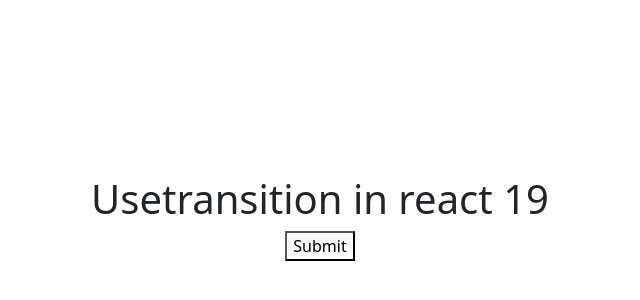
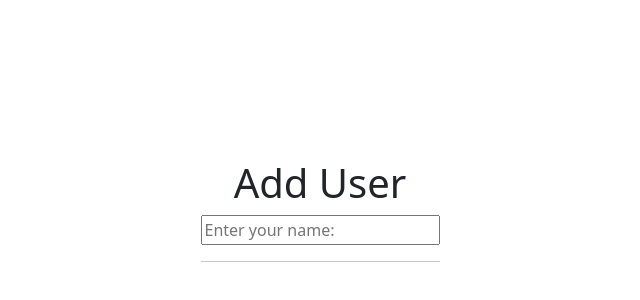
Before and after one commit to Abinash-016/reactjs, a React (Vite) app: page / in a window 1280 px wide. Shown: the part 182-482 px from the top of the page, without its empty margins (320-960 px from the left). Built offline with nearby package versions, Linux system fonts and the light colour scheme.

Commit message:
Lifting state up

```diff
--- /dev/null
+++ b/src/AddUser.jsx
@@ -0,0 +1,16 @@
+import User from "./Props";
+
+
+function AddUser({setUser}) {
+
+    return (
+        <div>
+            <h1>Add User
+            </h1>
+            <input type="text" onChange={(event)=>setUser(event.target.value)} placeholder="Enter your name: " />
+            <hr />
+        </div>
+    )
+}
+
+export default AddUser;
--- a/src/App.jsx
+++ b/src/App.jsx
@@ -14,7 +14,8 @@ import UComp from './Uncontrolledcomponent';
 import Forward from './Forwardref';
 import UseForm from './UseFormstatus';
 import UseTransition from './UseTranstionHook';
-
+import AddUser from './AddUser';
+import Lifting from './liftingStateUp';
 
 // import Comp from './Component'
 
@@ -304,11 +305,14 @@ function App(){
 /////////////////////////////////////////////////////////////////////////////////////////////////////////////////////////////////////////
 
 function App(){
-  const inputRef=useRef(null);
-  const updateRef=()=>{
-    inputRef.current.value=292;
-    inputRef.current.focus();
-  }
+  // const inputRef=useRef(null);
+  // const updateRef=()=>{
+  //   inputRef.current.value=292;
+  //   inputRef.current.focus();
+  // }
+
+  const [user,setUser] =useState('')
+
   return (
     <div>
       {/* <Useref/> */}
@@ -318,7 +322,10 @@ function App(){
 
         {/* <UseForm/> */}
 
-        <UseTransition/>
+        {/* <UseTransition/> */}
+
+        <AddUser setUser={setUser} ></AddUser>
+        <Lifting  user={user} />
     </div>
   )
 }
--- /dev/null
+++ b/src/liftingStateUp.jsx
@@ -0,0 +1,9 @@
+function Lifting({user}){
+    return(
+        <div>
+            <h3>{user}</h3>
+        </div>
+    )
+}
+
+export default Lifting;
```
